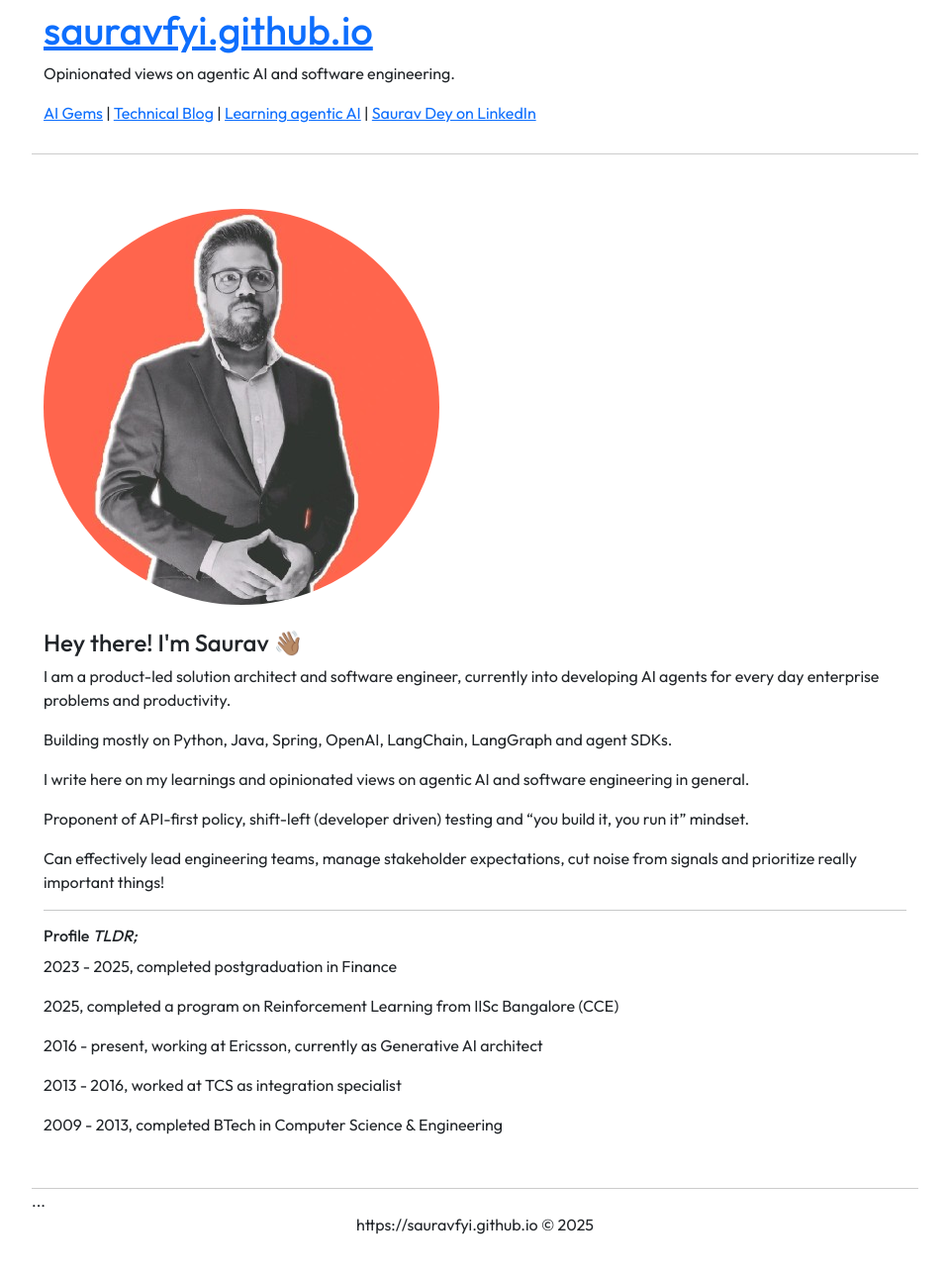
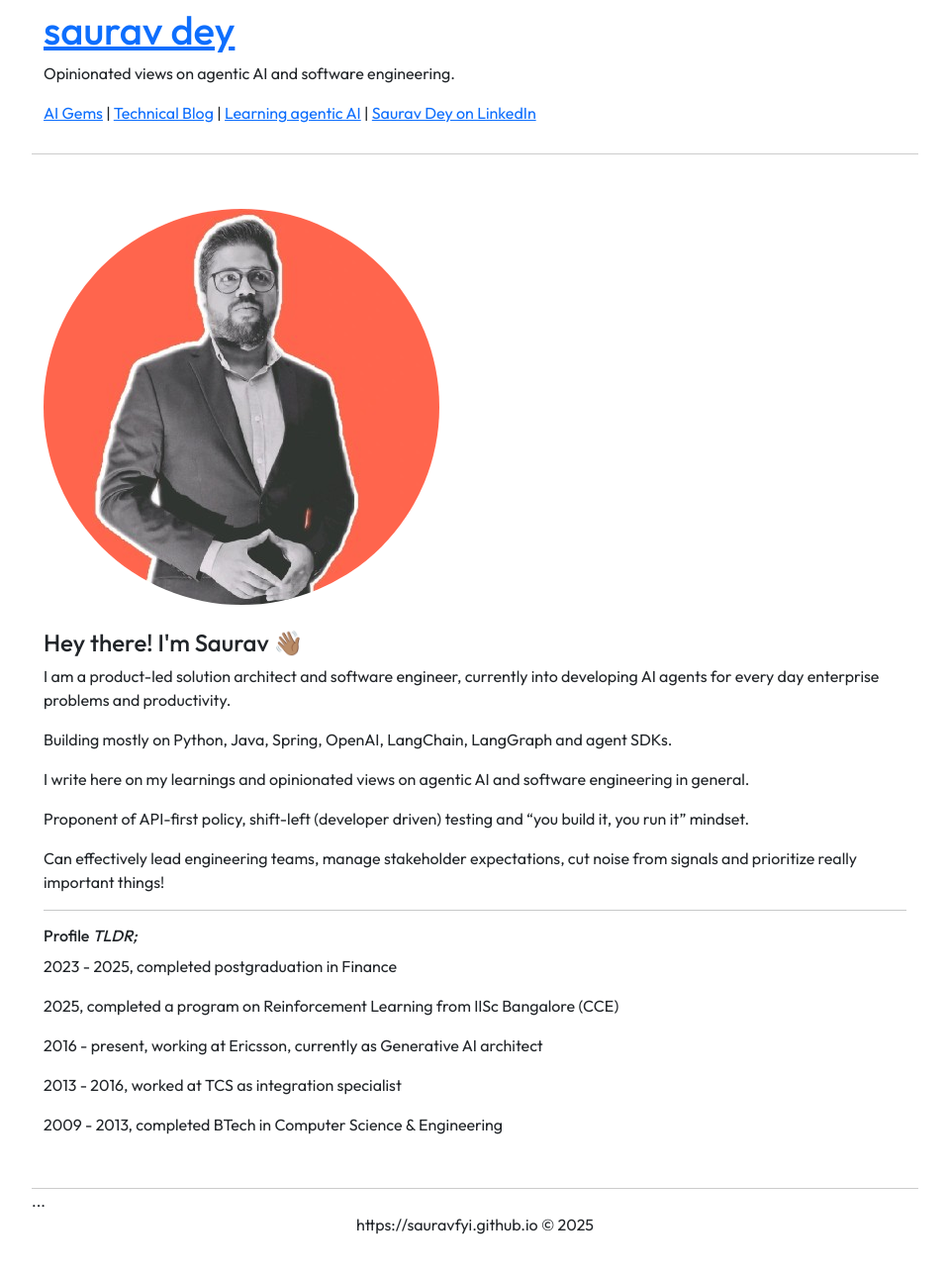
Before and after one commit to coffeeml/coffeeml.github.io, a Jekyll site: the page built from index.markdown, in a window 1280 px wide. Shown: the whole page at 99% size, without its empty margins (160-1119 px from the left). Built offline with Jekyll 4.4.1, drawn with Linux system fonts in a browser that asks for light colours.

Commit message:
Update _config.yml

```diff
--- a/_config.yml
+++ b/_config.yml
@@ -1,5 +1,5 @@
 # Site settings
-title: sauravfyi.github.io
+title: saurav dey
 email:
 description: Opinionated views on agentic AI and software engineering.
 baseurl: ""
```
